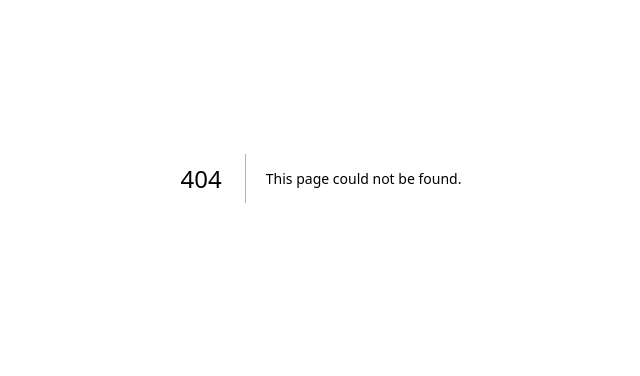
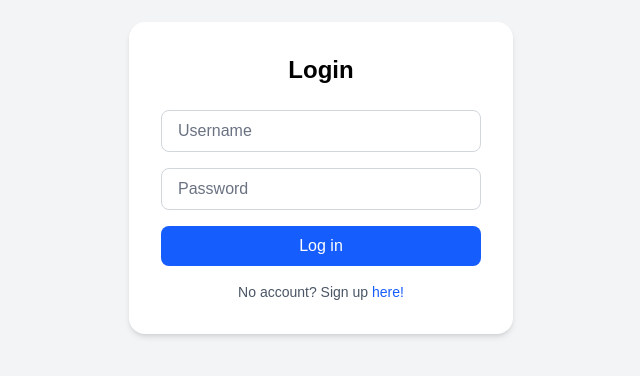
Before and after one commit to subeenregmi/whiteboard, a Next.js app in the folder frontend/: page /login in a window 1280 px wide. Before the commit this address had no page. Shown: the part 222-598 px from the top of the page, without its empty margins (319-959 px from the left). Built offline with nearby package versions, Linux system fonts and the light colour scheme.

Commit message:
feat: added a login page

```diff
--- /dev/null
+++ b/frontend/src/app/login/page.tsx
@@ -0,0 +1,7 @@
+import Login from "../ui/login";
+
+export default function Page() {
+    return (
+        <Login></Login>
+    )
+}
--- /dev/null
+++ b/frontend/src/app/ui/login.tsx
@@ -0,0 +1,58 @@
+'use client';
+import { useState } from 'react';
+import Link from 'next/link';
+
+export default function Login() {
+    const [user, setUser] = useState<string>("");
+    const [password, setPassword] = useState<string>("");
+    const [loading, setLoading] = useState<boolean>(false);
+    const [showPassword, setShowPassword] = useState<boolean>(false);
+
+    function handleSubmit(event: any) {
+        // will implement after backend api for loggin in and signing up is complete
+        return;
+    }
+
+    return (
+        <div className="flex items-center justify-center min-h-screen bg-gray-100">
+            <div className="bg-white p-8 rounded-2xl shadow-md w-full max-w-sm">
+                <h2 className="text-2xl font-bold text-center mb-6 text-black">Login</h2>
+
+                <form onSubmit={handleSubmit} className="space-y-4">
+                    <input
+                        type="text"
+                        placeholder="Username"
+                        value={user}
+                        onChange={(e) => setUser(e.target.value)}
+                        required
+                        className="w-full px-4 py-2 border border-gray-300 rounded-lg focus:outline-none focus:ring-2 focus:ring-blue-500 placeholder-gray-500"
+                    />
+
+                    <input
+                        type="password"
+                        placeholder="Password"
+                        value={password}
+                        onChange={(e) => setPassword(e.target.value)}
+                        required
+                        className="w-full px-4 py-2 border border-gray-300 rounded-lg focus:outline-none focus:ring-2 focus:ring-blue-500 placeholder-gray-500"
+                    />
+
+                    <button
+                        type="submit"
+                        disabled={loading}
+                        className={`w-full py-2 px-4 rounded-lg text-white ${loading ? 'bg-blue-300' : 'bg-blue-600 hover:bg-blue-700'} transition-colors`}
+                    >
+                        {loading ? "Logging in..." : "Log in"}
+                    </button>
+                </form>
+
+                <p className="text-center mt-4 text-sm text-gray-600">
+                    No account? Sign up {" "}
+                    <Link href="/signup" className="text-blue-600 hover:underline">
+                        here!
+                    </Link>
+                </p>
+            </div>
+        </div>
+    );
+}
```
